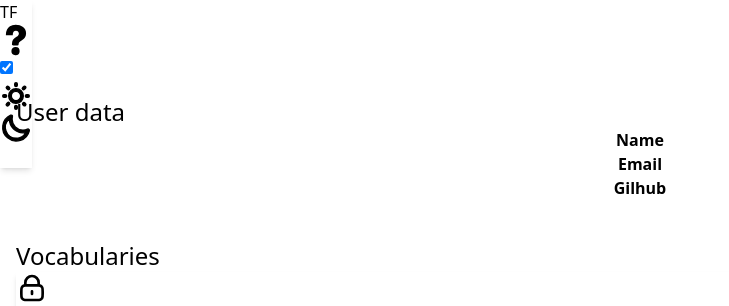
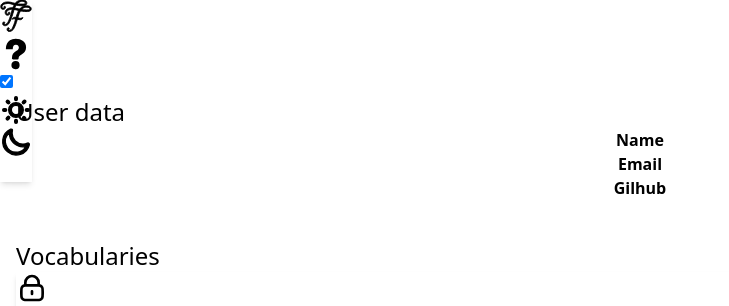
Before and after one commit to aalexei/terminology-forge, a FastAPI app: template app/templates/home.html in a window 1280 px wide. Shown: the top 306 px of the page, without its empty margins (0-729 px from the left). Run offline with FastAPI, Linux system fonts and the light colour scheme; the template is opened without the code that fills it: most values are stand-ins (such as "Sample title", 1, 10 or a date in 2020); lists and menus that the app fills with data are empty; parts of the project's set-up code (start-up, migrations or seed data) failed here and were passed over; some libraries are stand-ins or nearby versions.

Commit message:
Added an icon

```diff
--- a/app/templates/base.html
+++ b/app/templates/base.html
@@ -32,7 +32,7 @@
     <div class="navbar bg-base-200 text-base-content shadow-md fixed top-0 z-50">
       <div class="flex-none">
 	<button class="btn btn-ghost" popovertarget="popover-main-menu" style="anchor-name:anchor-main-menu">
-	  TF
+	  <span class="size-6 stroke-current fill-current">{% include "icons/tficon.svg" %}</span>
 	</button>
 	<ul class="dropdown menu w-52 rounded-box rounded-t-none bg-base-200 shadow-sm"
   popover id="popover-main-menu" style="position-anchor:anchor-main-menu">
```
Also changed, not shown: app/templates/icons/tficon.svg (added).
